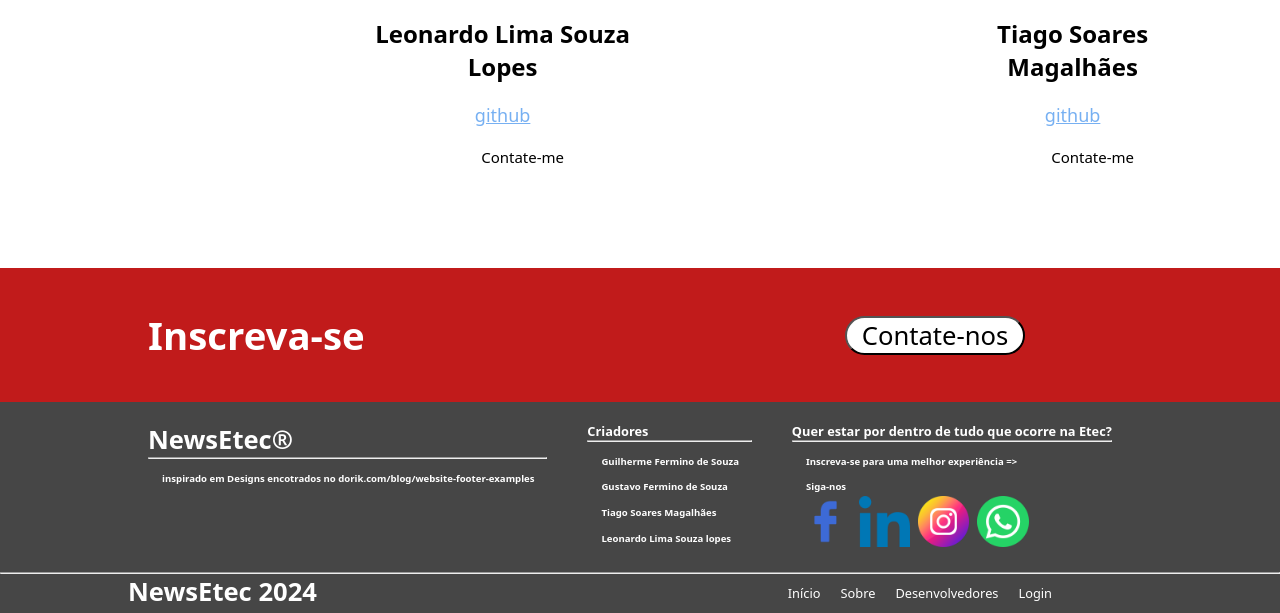
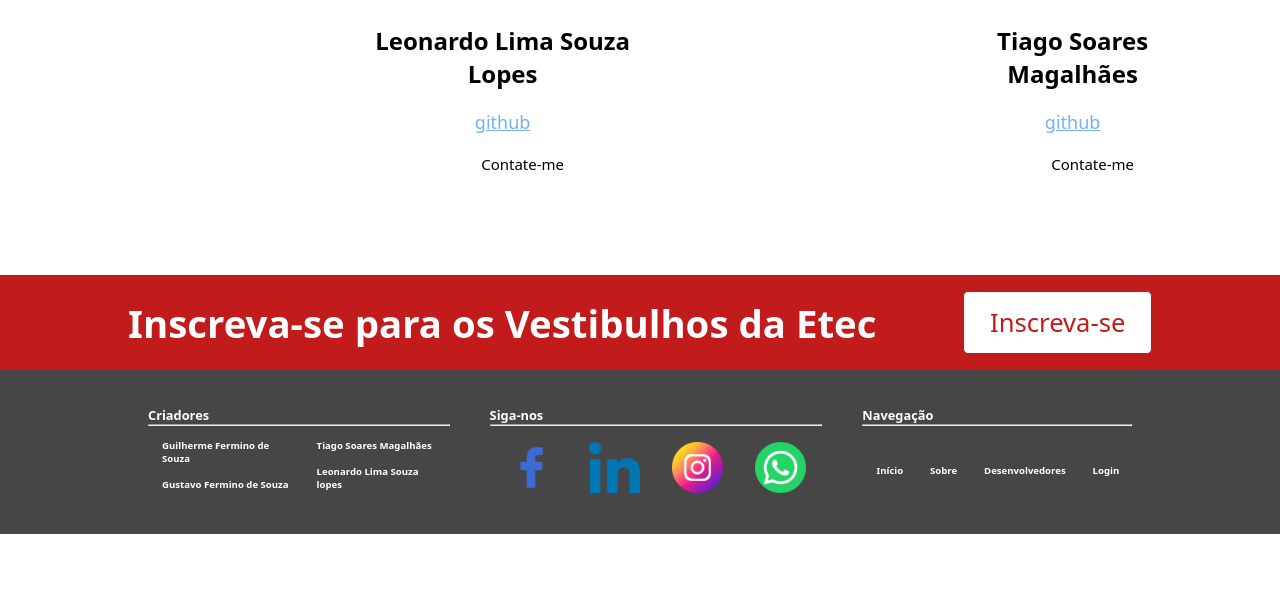
Before and after one commit to guilherme-fermino-de-souza/Desc, a PHP site: page / in a window 1280 px wide; the page is wider, and only the part inside the window is pictured. Shown: the part 1017-1630 px from the top of that part. After the commit the page ends 1551 px from the top of that part, so only its background shows below. Run offline with PHP 8.4, Linux system fonts and the light colour scheme.

Commit message:
Modifiquei a nav e o footer
Modifiquei o css a nav e o footer para deixa-los um pouco mais bonitos.

```diff
--- a/site/css/estilo.css
+++ b/site/css/estilo.css
@@ -1,6 +1,7 @@
 :root {
     --branco-principal: #fff;
     --vermelho-principal: rgb(193, 27, 27);
+    --cinza-footer: #51574a;
     --preto-fonte: #000;
     --cinza-fonte-claro: rgb(181, 181, 181);
     --cinza-fonte: rgb(70, 70, 70);
@@ -65,7 +68,8 @@ nav {
 .nav-list {
     list-style: none;
     display: flex;
-    margin: 1% 1% 1% 45%;
+    text-align: right;
+    margin: 1% 1% 1% auto;
 }
 
 .nav-list li {
@@ -579,20 +594,32 @@ input[type="submit"]:hover {
     justify-content: space-between;
     align-items: center;
     width: 80%;
-    margin: 1% auto;
-    padding: 0.5rem;
+    margin: 0 auto;
+    padding: 1rem;
 }
 
 .footer-01 h1 {
     font-size: var(--font-xx-link);
 }
 
-.footer-01 button {
+.inscreva-se-button {
+    background-color: var(--branco-principal);
+    color: var(--vermelho-principal);
     font-size: var(--font-xs-link);
-    background-color: var(--branco-principal);
-    color: var(--preto-fonte);
-    border-radius: 35px;
-    width: 120%;
+    text-decoration: none;
+    padding: 0.5em 1em;
+    border-width: 1px;
+    border-style: solid;
+    border-color: var(--vermelho-principal);
+    border-radius: 5px;
+}
+
+.inscreva-se-button:hover {
+    cursor: pointer;
+    opacity: 100;
+    background-color: var(--vermelho-principal);
+    color: var(--branco-principal);
+    border-color: var(--branco-principal);
 }
 
 .contact {
@@ -607,23 +634,22 @@ input[type="submit"]:hover {
     margin-left: 0vw;
 }
 
-.inscreva-se {
-    padding-right: 37.5vw;
-}
-
 .footer-02-hr {
     background-color: var(--cinza-fonte);
     color: var(--branco-principal);
+
     width: 100%;
 }
 
 .footer-02 {
     display: flex;
+    justify-content: space-around;
     width: 80%;
     margin-left: auto;
     margin-right: auto;
     padding-left: 0.5rem;
     padding-right: 0.5rem;
+    padding-top: 1em;
 }
 
 .footer-02 h1 {
@@ -641,63 +667,50 @@ input[type="submit"]:hover {
 
 .footer-part {
     padding: 20px;
+    display: flex;
+    flex-direction: column;
+}
+
+.criadores-lista {
+    display: flex;
+    flex-direction: row;
 }
 
 .right-icons {
     display: flex;
-    width: 25%;
+    justify-content: space-between;
 }
 
 .right-icons a {
     height: auto;
-    padding-left: 10%;
-    padding-top: 3%;
 }
 
 .right-icons img {
     width: 4vw;
+    margin: 1em 1em;
 }
 
-.footer-bottom-hr {
-    background-color: var(--cinza-fonte);
-    color: var(--branco-principal);
-    font-size: var(--font-sm-link);
-    width: 100%;
-}
-
-.footer-bottom {
-    display: flex;
-    width: 80%;
-    margin-left: auto;
-    margin-right: auto;
-    padding-left: 0.5rem;
-    padding-right: 0.5rem;
-}
-
-.footer-bottom a {
-    color: var(--preto-principal);
-    font-size: var(--font-sm-link);
-}
 /* - - - RESPONSIVE - - - */
 @media (max-width: 1050px) {
     .footer-02 {
         flex-direction: column;
     }
+
     .footer-02 h1 {
         font-size: var(--font-xx-link);
     }
+
     .footer-02 h2 {
         font-size: var(--font-xs-link);
     }
+
     .footer-02 h3 {
         font-size: var(--font-xx-link);
     }
+
     .footer-part {
         padding: 7.5% 2.5% 0% 3%;
     }
-    .footer-bottom h1 {
-        text-align: center;
-        font-size: var(--font-xs-link);
-    }
 }
+
 /*FOOTER END*/
--- a/site/footer.php
+++ b/site/footer.php
@@ -2,14 +2,10 @@
 <footer class="footer">
     <div class="footer-01-hr">
         <div class="footer-01">
-            <div class="contact">
-                <div class="inscreva-se">
-                    <h1>Inscreva-se</h1>
-                </div>
-                <div class="btn-footer-button">
-                    <a href="#"><button>Contate-nos </button></a>
-                </div>
+            <div class="inscreva-se">
+                <h1>Inscreva-se para os Vestibulhos da Etec</h1>
             </div>
+            <a href="#" class="inscreva-se-button">Inscreva-se</a>
         </div>
     </div>
 
@@ -17,27 +13,24 @@
         <div class="footer-02">
 
             <div class="footer-part">
-                <div class="left-logo">
-                    <h3>NewsEtec®</h3>
-                    <hr>
+                <h1>Criadores</h1>
+                <hr>
+                <div class="criadores-lista">
+                    <div>
+                        <h2>Guilherme Fermino de Souza</h2>
+                        <h2>Gustavo Fermino de Souza</h2>
+                    </div>
+                    <div>
+                        <h2>Tiago Soares Magalhães</h2>
+                        <h2>Leonardo Lima Souza lopes</h2>
+                    </div>
                 </div>
-                <h2>inspirado em Designs encotrados no dorik.com/blog/website-footer-examples</h2>
             </div>
 
             <div class="footer-part">
-                <h1>Criadores</h1>
+                <h1>Siga-nos</h1>
                 <hr>
-                <H2>Guilherme Fermino de Souza</H2>
-                <H2>Gustavo Fermino de Souza</H2>
-                <H2>Tiago Soares Magalhães</H2>
-                <H2>Leonardo Lima Souza lopes</H2>
-            </div>
-
-            <div class="footer-part">
-                <h1>Quer estar por dentro de tudo que ocorre na Etec?</h1>
-                <hr>
-                <H2>Inscreva-se para uma melhor experiência =></H2>
-                <H2>Siga-nos</H2>
+                </hr>
                 <div class="right-icons">
                     <a href="#"><img src="./images/Icon-facebook.png" alt="#"></a>
                     <a href="#"><img src="./images/Icon-linkedin.png" alt="#"></a>
@@ -45,21 +38,16 @@
                     <a href="#"><img src="./images/Icon-whatssap.png" alt="#"></a>
                 </div>
             </div>
-
-        </div>
-    </div>
-
-    <div class="footer-bottom-hr">
-        <hr>
-        <div class="footer-bottom">
-
-            <h1>NewsEtec 2024</h1>
-            <ul class="nav-list">
-                <li><a href="#">Início</a></li>
-                <li><a href="#">Sobre</a></li>
-                <li><a href="#">Desenvolvedores</a></li>
-                <li><a href="./login.php">Login</a></li>
-            </ul>
+            <div class="footer-part">
+                <h1>Navegação</h1>
+                <hr>
+                <ul class="nav-list">
+                    <li><a href="#"><h2>Início</h2></a></li>
+                    <li><a href="#"><h2>Sobre</h2></a></li>
+                    <li><a href="#"><h2>Desenvolvedores</h2></a></li>
+                    <li><a href="./login.php"><h2>Login</h2></a></li>
+                </ul>
+            </div>
         </div>
     </div>
 </footer>
--- a/site/navbar.php
+++ b/site/navbar.php
@@ -1,6 +1,6 @@
 <header>
        <nav>
-        <a class="logo">NEWS WALL ETEC</a>
+        <h1 class="logo">NEWS WALL ETEC</h1>
         <div class="mobile-menu">
             <div class="line1" href="">Início</div>
             <div class="line2" href="">Sobre</div>
@@ -13,7 +13,7 @@
                <li><a href="#sobre">Sobre</a></li>
                <li><a href="#cards">Desenvolvedores</a></li>
                <li><a href="./contato.php">Contato</a></li>
-                <a class="nav-button" href="./login.php"><button>Login</button></a>
+               <li><a class="nav-button" href="./login.php">Login</a></li>
            </ul>
        </nav>
    </header>
```
Also changed, not shown: other parts of site/css/estilo.css (+46 -33 lines), site/contatoEnviar.php (+5 -5 lines), site/sql/ddl.sql (+8 -8 lines).
